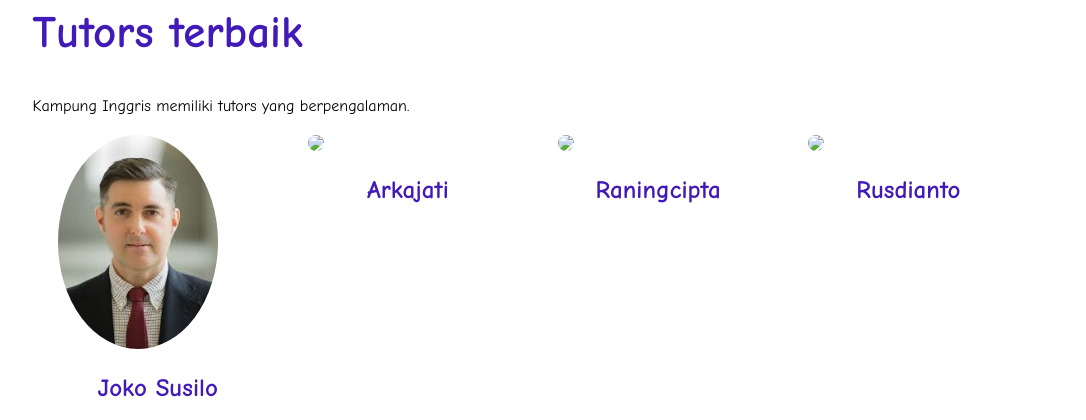
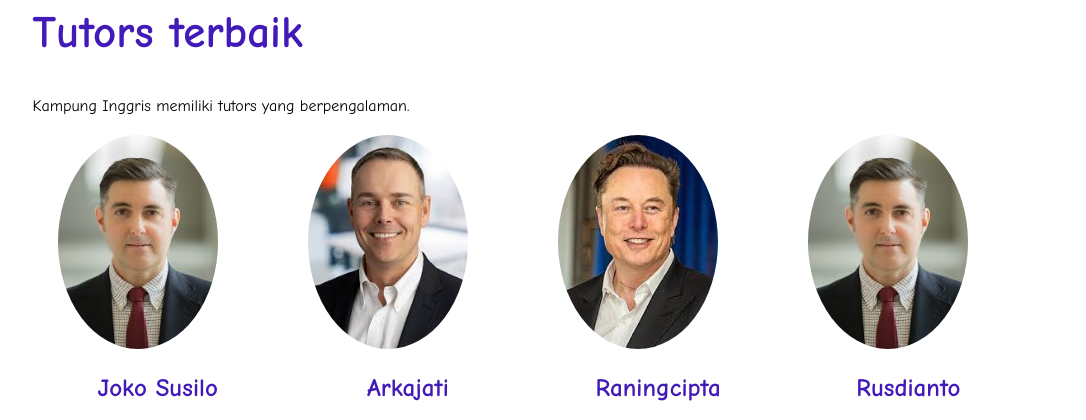
Before and after one commit to Zakiproaudio/TugaskampungInggris, a plain HTML site: page index.html in a window 1280 px wide. Shown: the part 1083-1503 px from the top of the page, without its empty margins (107-1193 px from the left). Drawn offline with Linux system fonts and the light colour scheme; files whose address does not match are found by name.

Commit message:
Update index.html

```diff
--- a/index.html
+++ b/index.html
@@ -105,17 +105,17 @@
                     </div>
 
                     <div class="kartu-tutor">
-                        <img src="../website e-learning/brilian.jpg"/>
+                        <img src="brilian.jpg"/>
                         <p>Arkajati</p>
                     </div>
 
                     <div class="kartu-tutor">
-                        <img src="../website e-learning/emilia.jpg"/>
+                        <img src="emilia.jpg"/>
                         <p>Raningcipta</p>
                     </div>
 
                     <div class="kartu-tutor">
-                        <img src="../website e-learning/wilson.jpg"/>
+                        <img src="wilson.jpg"/>
                         <p>Rusdianto</p>
                     </div>
 
```
